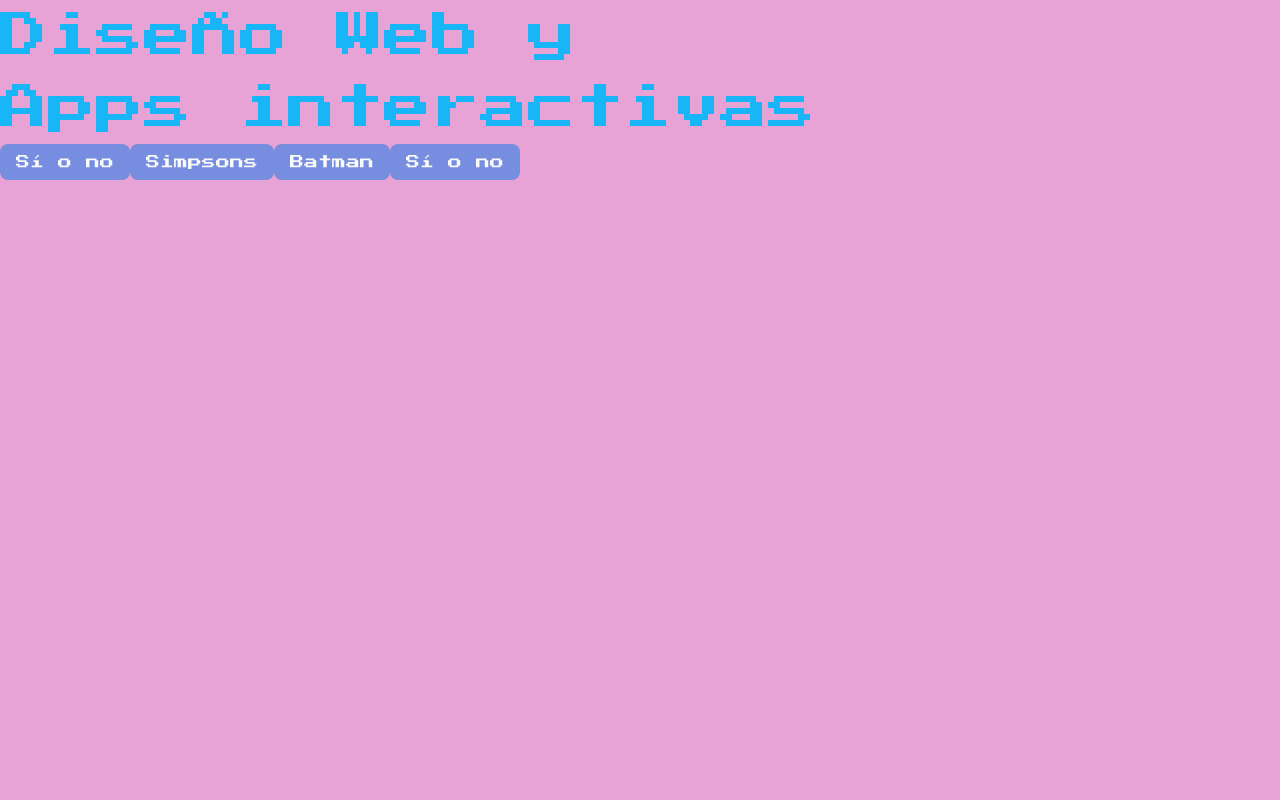
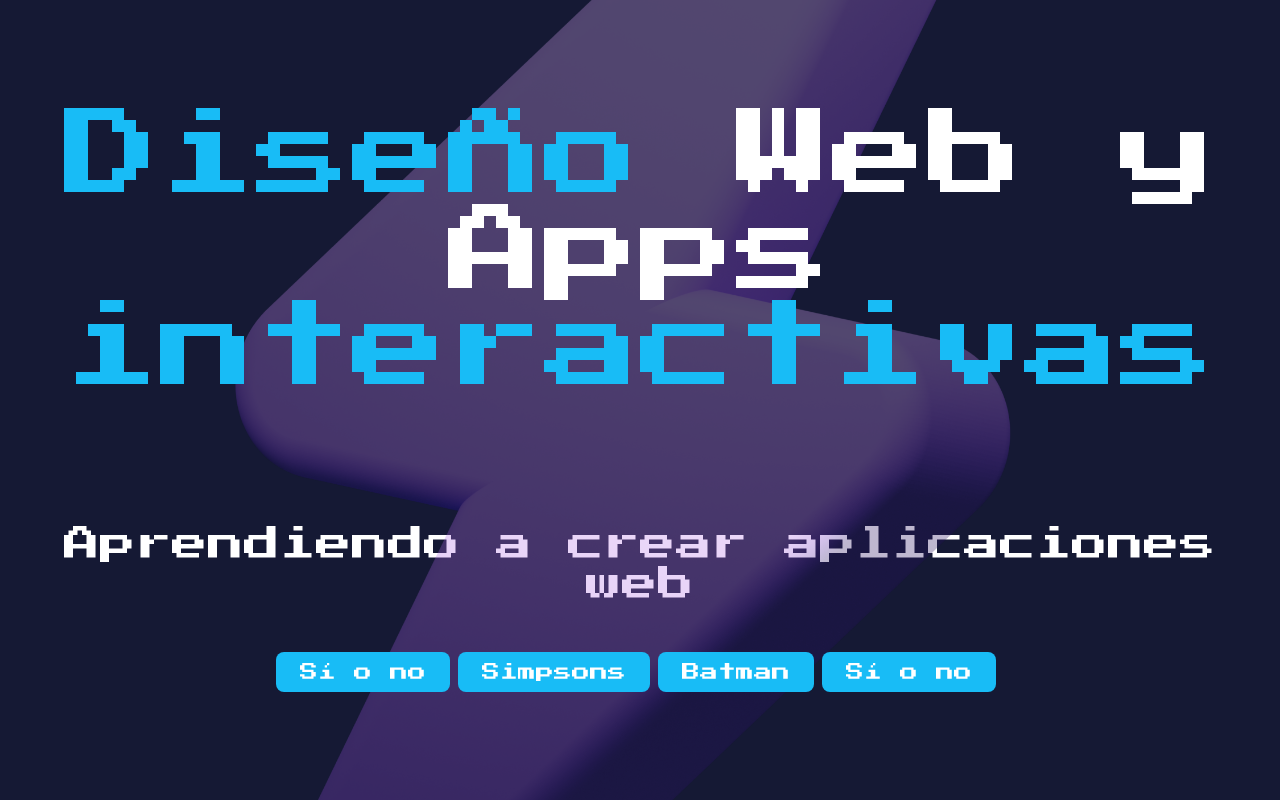
Before and after one commit to Naiarajimenez004/vue-web, a Vue app: page /#/ in a window 1280 px wide. Built offline with nearby package versions, Linux system fonts and the light colour scheme.

Commit message:
njimtar: Estilos Tailwind CSS

```diff
--- a/src/components/ui/button/index.ts
+++ b/src/components/ui/button/index.ts
@@ -19,6 +19,7 @@
         ghost:
           "hover:bg-accent hover:text-accent-foreground dark:hover:bg-accent/50",
         link: "text-primary underline-offset-4 hover:underline",
+        home: "bg-domus-cyan text-white hover:bg-domus-cyan/70 md:py-5 md:px-6 md:text-lg"
       },
       size: {
         "default": "h-9 px-4 py-2 has-[>svg]:px-3",
--- a/src/paginas/Batman/Batman.vue
+++ b/src/paginas/Batman/Batman.vue
@@ -27,15 +27,17 @@
 <template>
 
   <div class="Batman">
-      <div class="extra-nav">
+
+      <nav class="extra-nav flex flex-col sm:flex-row justify-between px-3">
       <RouterLink to="/">
         <House class="icon-home" />
       </RouterLink>
+
         <NavigationMenu>
-          <NavigationMenuList>
+          <NavigationMenuList class="flex flex-col sm:flex-row">
             <NavigationMenuItem>
               <a href="#" @click.prevent="scrollToSection('#')">
-              <NavigationMenuLink :class="navigationMenuTriggerStyle">
+              <NavigationMenuLink :class="[navigationMenuTriggerStyle(), 'text-md hover:bg-brand-purple hover:text-white transition-colors']">
                 Portada
               </NavigationMenuLink>
               </a>
@@ -43,7 +45,7 @@
 
             <NavigationMenuItem>
               <a href="#vehiculos" @click.prevent="scrollToSection('#vehiculos')">
-              <NavigationMenuLink :class="navigationMenuTriggerStyle">
+              <NavigationMenuLink :class="[navigationMenuTriggerStyle(), 'text-md hover:bg-brand-purple hover:text-white transition-colors']">
                 Vehiculos
               </NavigationMenuLink>
               </a>
@@ -51,7 +53,7 @@
 
             <NavigationMenuItem>
               <a href="#imagenes" @click.prevent="scrollToSection('#imagenes')">
-              <NavigationMenuLink :class="navigationMenuTriggerStyle">
+              <NavigationMenuLink :class="[navigationMenuTriggerStyle(), 'text-md hover:bg-brand-purple hover:text-white transition-colors']">
                 Imágenes
               </NavigationMenuLink>
               </a>
@@ -59,7 +61,7 @@
 
             <NavigationMenuItem>
               <a href="#contacto" @click.prevent="scrollToSection('#contacto')">
-              <NavigationMenuLink :class="navigationMenuTriggerStyle">
+              <NavigationMenuLink :class="[navigationMenuTriggerStyle(), 'text-md hover:bg-brand-purple hover:text-white transition-colors']">
                 Contacto
               </NavigationMenuLink>
               </a>
@@ -67,7 +69,7 @@
 
           </NavigationMenuList>
         </NavigationMenu>
-      </div>
+      </nav>
 
       <header class="Titulo">
           <h1>Batman</h1>
@@ -146,7 +148,7 @@
 }
 
 .extra-nav {
-  background-color: rgb(209, 126, 251);
+  background-color: rgb(187, 56, 253);
   opacity: 0.7;
   box-shadow: rgba(0, 0, 0, 0.7);
   position: fixed;
@@ -161,7 +163,22 @@
     width: 100%;
     border-radius: 0;
     opacity: 1;
+
   }
+
+}
+
+@media (min-width: 450px){
+  .extra-nav {
+    width: fixed;
+    padding-inline: calc(var(--spacing) * 1);
+    padding-block: calc(var(--spacing) * 6);
+    margin: calc(var(--spacing) * 0);
+    border-radius: 2;
+    opacity: 1;
+
+  }
+
 }
 
 .Titulo-img {
--- a/src/paginas/Simpsons/Simpsons.vue
+++ b/src/paginas/Simpsons/Simpsons.vue
@@ -14,9 +14,7 @@
 
         <header class="Titulo">
 
-            <h1>Simpsons</h1>
-            <div id="Titulo-Simpsons" class="Titulo-img"></div>
-            <p>Soy homero chino</p>
+            <h1 class="text-6x1 m-8 text-red-800 bg-amber-300 w-fit px-12 py-5 rounded-2xl shadow-x1 hover:bg-red-800 hover:text-white">Simpsons</h1>
         </header>
     </div>
 
@@ -25,27 +23,21 @@
 <style scoped>
 
 .icon-home {
-    width: 2rem;
-    Height: 2rem ;
+    width: 3rem;
+    height: 3rem;
     color: slateblue;
 }
 
 .icon-home {
-    margin-left: 200px;
+    margin-left: 0px;
 }
 
-.icone-home :hover {
-    color: white;
-    background-color: red;
+.icon-home :hover {
+    color: rgb(255, 255, 255);
+    background-color: slateblue;
 
 }
 
-.Titulo-img {
-  background-size: 100% 100%;
-  background-position: center center;
-  background-image: url("../imagines/Simpsons/images.jpg");
-  min-height: 100vh;
-}
 
 .Titulo-img:hover {
   background-size: 115% 115%;
@@ -71,5 +63,9 @@
   pointer-events:none;
 }
 
+.saludo {
+  color: red;
+  font-size: rem;
+}
 
 </style>
--- a/src/paginas/home/home.vue
+++ b/src/paginas/home/home.vue
@@ -6,52 +6,37 @@
 </script>
 
 <template>
-    <div class = "fondo-home">
-    <h1>
-       <span> Diseño </span> Web y
-       <br>
-       Apps <span> interactivas </span>
-    </h1>
-        <div class="Botones">
-            <Button>
+    <div class="bg-(--color-domus-navy) h-screen text-white font-press Start 2p text-center flex flex-col items-center justify-center gap-12 fixed w-screen overflow-hidden">
+
+      <img class="absolute opacity-30" src="/imagines/tonitrui.png"/>
+
+        <h1 class="text-5xl md:text-7xl lg:text-8xl fond-bold pb-5 md:pb-20 z-10 transition-all">
+            <span class="text-domus-cyan"> Diseño </span> Web y
+            <br>
+            Apps <span class="text-domus-cyan"> interactivas </span>
+        </h1>
+
+        <p class="text-lg md:text-4xl transition-all ">
+            Aprendiendo a crear aplicaciones web
+        </p>
+
+    <div class="scale-z-10">
+            <Button variant="home" class="mr-2">
                 <RouterLink to="/Indecision">Sí o no</RouterLink>
             </Button>
 
-            <Button>
+            <Button variant="home" class="mr-2">
                 <RouterLink to="/Simpsons">Simpsons</RouterLink>
             </Button>
 
-            <Button>
+            <Button variant="home" class="mr-2">
                 <RouterLink to="/Batman">Batman</RouterLink>
             </Button>
 
-            <Button>
+            <Button variant="home" class="mr-2">
                 <a href="https://www.youtube.com/">Sí o no</a>
             </Button>
         </div>
     </div>
 
 </template>
-
-<style scooped>
-
-.Botones > Button {
-    background-color: rgb(118, 141, 224);
-}
-
- h1 {
-    font-size: 3rem;
- }
-
-.fondo-home {
-  background-color: rgb(231, 163, 214);
-  height: 100vh;
-  color: rgb(24, 182, 246);
-}
-
-
-.Botones > Button:hover {
-  background-color: rgba(16, 169, 229, 0.7);
-}
-
-</style>
--- a/src/style.css
+++ b/src/style.css
@@ -51,6 +51,17 @@
   --radius-md: calc(var(--radius) - 2px);
   --radius-lg: var(--radius);
   --radius-xl: calc(var(--radius) + 4px);
+  /* Brand colors */
+--color-simpsons-yellow: #ffde00;
+--color-simpsons-red: #ee3133;
+--color-domus-cyan: #18bcf6;
+--color-domus-navy: #151934;
+--color-domus-navy-input: #1f233e;
+--color-brand-purple: #6a5acd;
+--color-brand-purple-dark: #584bab;
+
+/* Layout */
+--container-page: 1400px;
 }
 
 :root {
```
Also changed, not shown: public/imagines/tonitrui.png (added).
